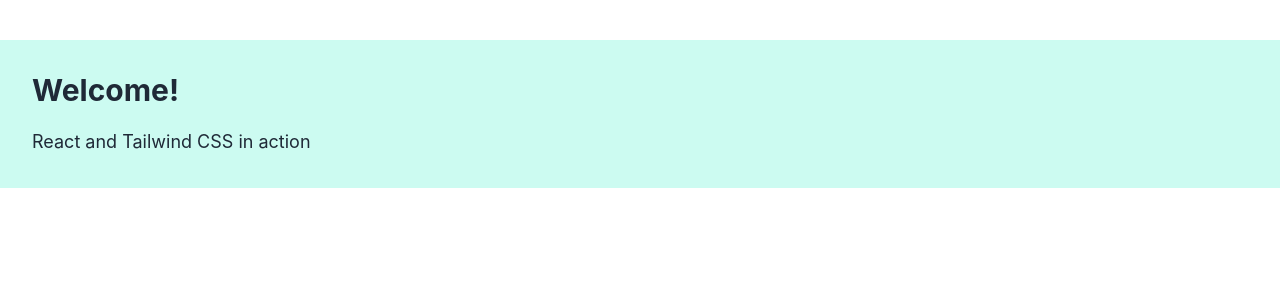
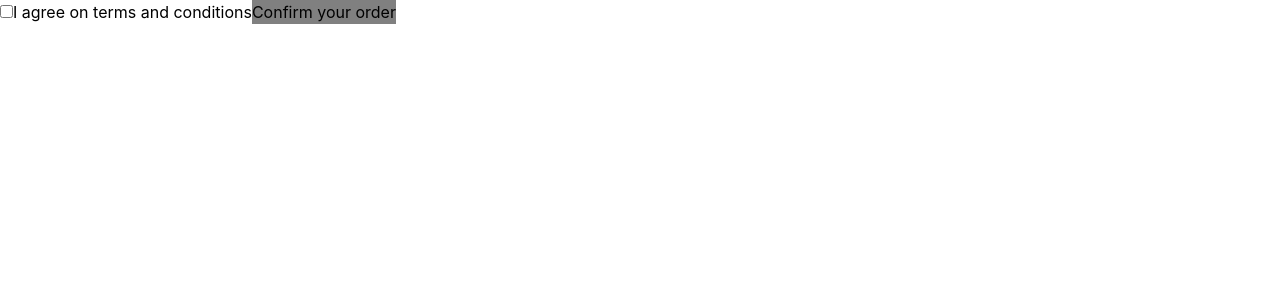
Before and after one commit to KoolTheba/sundaes-testing-library-project, a React (Create React App) app: page / in a window 1280 px wide. Shown: the top 300 px of the page. Built offline with nearby package versions, Linux system fonts and the light colour scheme.

Commit message:
added Summary page and component

```diff
--- a/src/App.js
+++ b/src/App.js
@@ -1,12 +1,9 @@
+import React from "react";
+import OrderSummary from "./pages/summary/OrderSummary";
 import "./index.css";
 
 function App() {
-  return (
-    <div className="container mx-auto bg-teal-100 p-8 m-10">
-      <p className="text-3xl text-gray-800 font-bold mb-5">Welcome!</p>
-      <p className="text-gray-800 text-lg">React and Tailwind CSS in action</p>
-    </div>
-  );
+  return <OrderSummary />;
 }
 
 export default App;
--- /dev/null
+++ b/src/pages/summary/OrderSummary.js
@@ -0,0 +1,8 @@
+import React from "react";
+import SummaryForm from "./SummaryForm";
+
+const OrderSummary = () => {
+  return <SummaryForm />;
+};
+
+export default OrderSummary;
--- /dev/null
+++ b/src/pages/summary/SummaryForm.js
@@ -0,0 +1,44 @@
+import React from "react";
+
+const SummaryForm = () => {
+  const [tcChecked, setTcChecked] = React.useState(false);
+  const [popoverDisplayed, setPopoverDisplayed] = React.useState(false);
+
+  return (
+    <div className="form__wrapper">
+      <form>
+        <input
+          onChange={(e) => setTcChecked(e.target.checked)}
+          type="checkbox"
+          checked={tcChecked}
+          aria-checked={tcChecked}
+          id="terms-and-conditions-checkbox"
+        />
+        <label
+          className="tyc__label"
+          htmlFor="terms-and-conditions-checkbox"
+          onMouseOver={() => setPopoverDisplayed(true)}
+          onMouseOut={() => setPopoverDisplayed(false)}
+        >
+          I agree on terms and conditions
+        </label>
+        {popoverDisplayed && (
+          <div className="tyc__popover">No icecream will be delivered</div>
+        )}
+        <button
+          className="confirm__btn"
+          type="submit"
+          disabled={!tcChecked}
+          onClick={() => console.log("I've been clicked!")}
+          style={{
+            backgroundColor: tcChecked ? "teal" : "grey",
+          }}
+        >
+          Confirm your order
+        </button>
+      </form>
+    </div>
+  );
+};
+
+export default SummaryForm;
```
